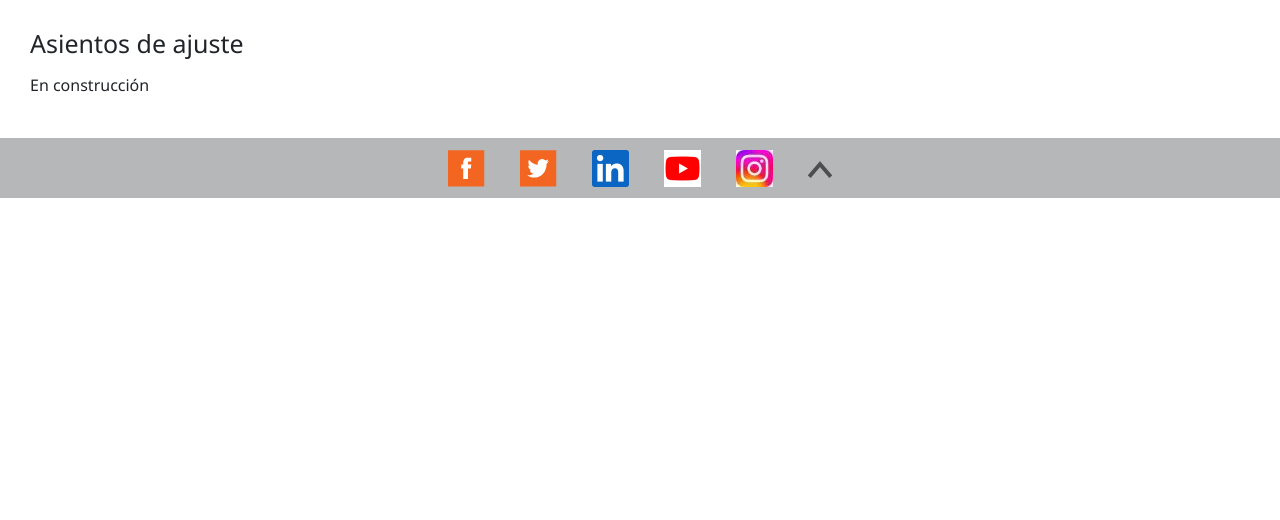
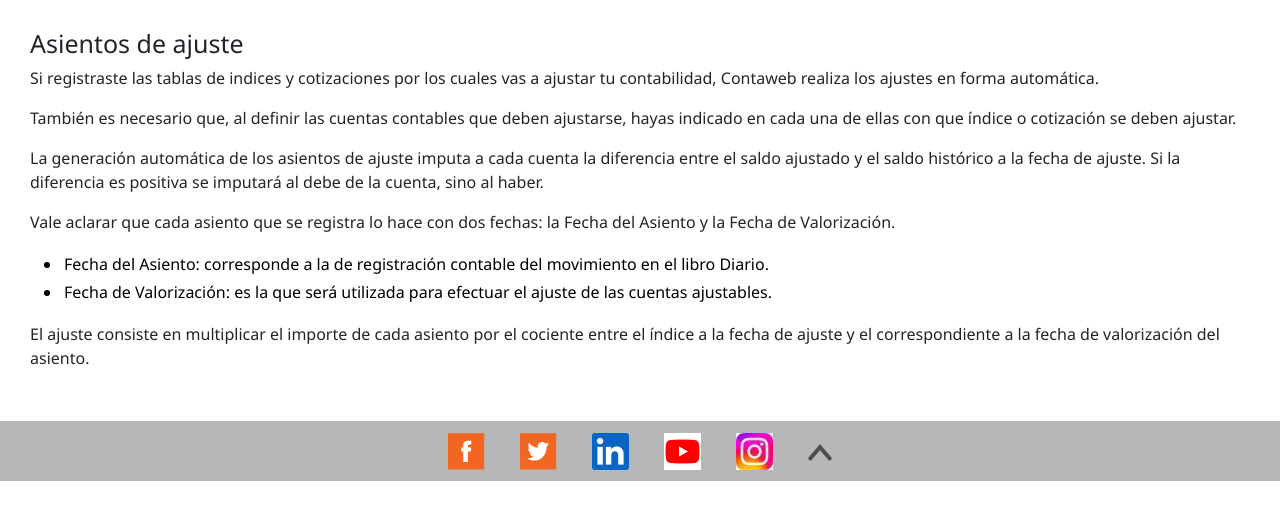
Before and after one commit to sara-hovagimian/PF-sara-hovagimian, a plain HTML site: page html/asientos_de_ajuste.html in a window 1280 px wide. Shown: the part 102-622 px from the top of the page. Drawn offline with nearby package versions, Linux system fonts and the light colour scheme.

Commit message:
Subdiarios y asientos

```diff
--- a/css/estilos.css
+++ b/css/estilos.css
@@ -336,9 +336,10 @@ td {
     margin: 20px;
 }
 .lista_con_vinetas ul li{
-    list-style-type: circle;
+list-style-type: disc;
     color: black;
     font-weight: lighter;
+    padding:2px;
 }
 .lista {
     color: rgb(21, 21, 100);
--- a/html/asientos_de_ajuste.html
+++ b/html/asientos_de_ajuste.html
@@ -60,7 +60,36 @@
     <!-- Aca comienza el texto del documento-->
     <section class="segundo_nivel">
         <h1>Asientos de ajuste</h1>
-    <h2>En construcción</h2>
+        <p>
+            Si registraste las tablas de indices y cotizaciones por los cuales vas a ajustar tu contabilidad, Contaweb
+            realiza los ajustes en forma automática.
+        </p>
+        <p>
+            También es necesario que, al definir las cuentas contables que deben ajustarse, hayas indicado en cada una
+            de ellas con que índice o cotización se deben ajustar.
+        </p>
+        <p>
+            La generación automática de los asientos de ajuste imputa a cada cuenta la diferencia entre el saldo
+            ajustado y el saldo histórico a la fecha de ajuste. Si la diferencia es positiva se imputará al debe de la
+            cuenta, sino al haber.
+        </p>
+        <p>
+            Vale aclarar que cada asiento que se registra lo hace con dos fechas: la Fecha del Asiento y la Fecha de
+            Valorización.
+        </p>
+        <div class="lista_con_vinetas">
+            <ul>
+                <li>Fecha del Asiento: corresponde a la de registración contable del movimiento en el libro Diario.
+                </li>
+                <li>Fecha de Valorización: es la que será utilizada para efectuar el ajuste de las cuentas ajustables.
+                </li>
+            </ul>
+        </div>
+        <p>
+            El ajuste consiste en multiplicar el importe de cada asiento por el cociente entre
+            el índice a la fecha de ajuste y el correspondiente a la fecha de valorización del asiento.
+
+        </p>
     </section>
 
     <footer class="footer">
```
Also changed, not shown: html/subdiarios.html (+17 -1 lines).
